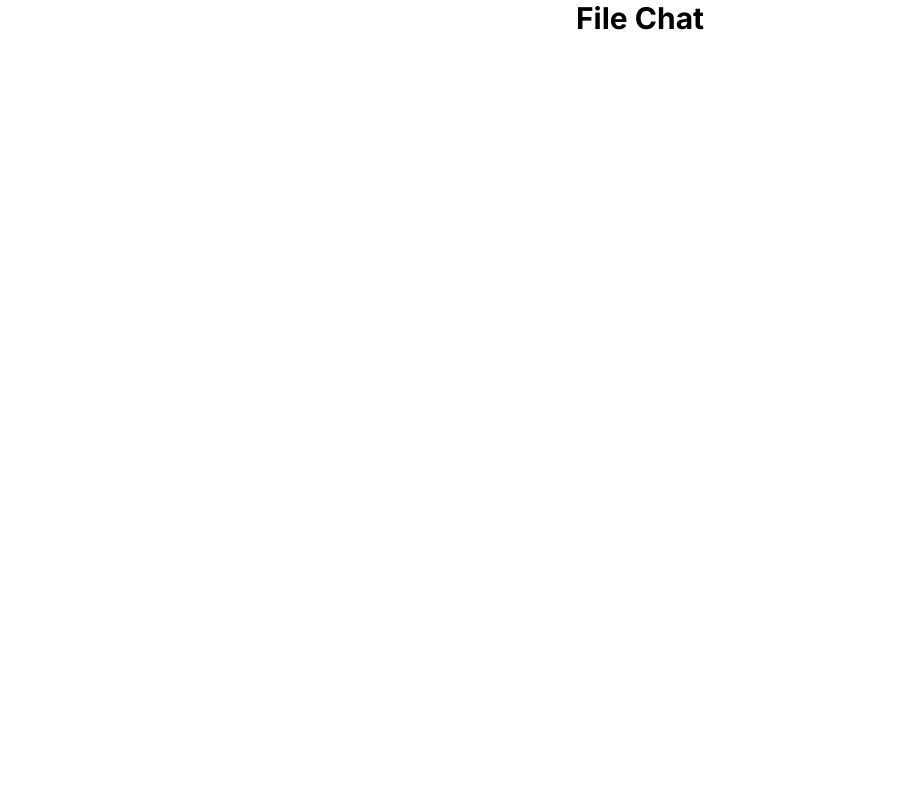
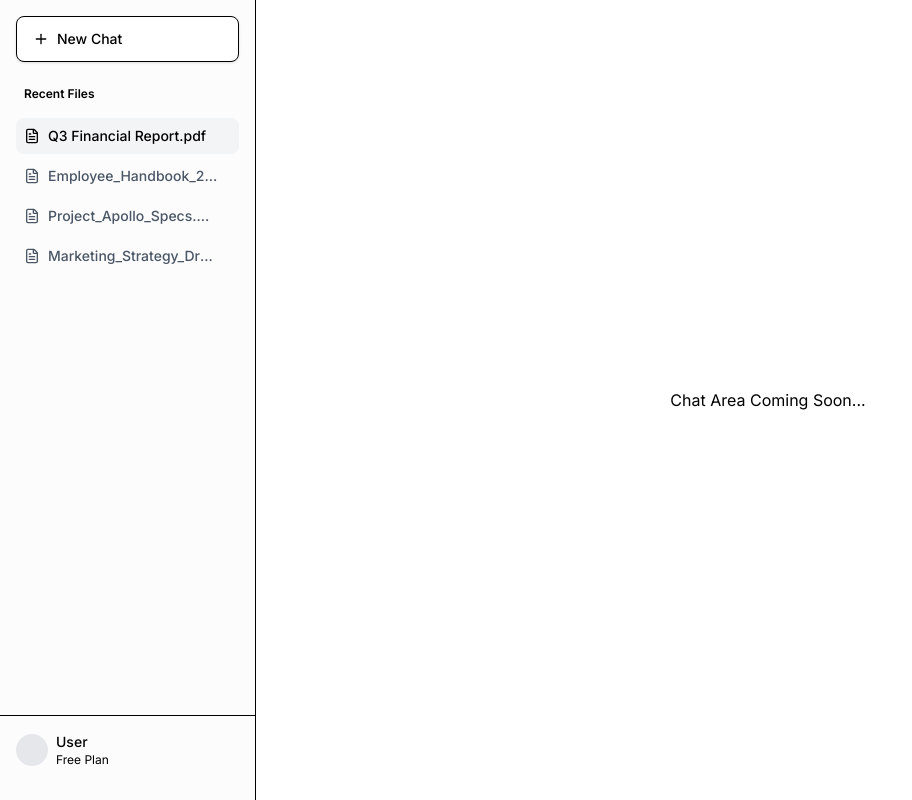
Before and after one commit to Murzuq/file-chat, a Next.js app: page / in a window 1280 px wide. Shown: the whole page, without its empty margins (0-912 px from the left). Built offline with nearby package versions, Linux system fonts and the light colour scheme.

Commit message:
Added Sidebar

```diff
--- a/app/page.tsx
+++ b/app/page.tsx
@@ -1,5 +1,20 @@
+import Sidebar from '@/components/Sidebar';
+
 export default function Home() {
   return (
-    <div className='items-center text-center text-3xl font-bold'>File Chat</div>
+    <div className='bg-background flex h-screen w-full overflow-hidden'>
+      {/* Sidebar - Hidden on mobile, visible on medium screens and up */}
+      <div className='hidden md:block'>
+        <Sidebar />
+      </div>
+
+      {/* Main Content Area */}
+      <main className='flex h-full w-full flex-1 flex-col bg-white dark:bg-gray-950 dark:text-white'>
+        {/* Placeholder for now */}
+        <div className='text-muted-foreground flex h-full items-center justify-center'>
+          Chat Area Coming Soon...
+        </div>
+      </main>
+    </div>
   );
 }
--- /dev/null
+++ b/components/Sidebar.tsx
@@ -0,0 +1,81 @@
+import React from 'react';
+import { MessageSquare, Plus, Trash2, FileText } from 'lucide-react';
+import { cn } from '@/lib/utils';
+
+// Mock Data for Phase 2 (Static UI)
+const MOCK_CHATS = [
+  { id: '1', title: 'Q3 Financial Report.pdf', date: 'Today' },
+  { id: '2', title: 'Employee_Handbook_2024.pdf', date: 'Yesterday' },
+  { id: '3', title: 'Project_Apollo_Specs.pdf', date: '3 days ago' },
+  { id: '4', title: 'Marketing_Strategy_Draft_v2.pdf', date: 'Last week' },
+];
+
+interface SidebarProps {
+  className?: string;
+}
+
+const Sidebar: React.FC<SidebarProps> = ({ className }) => {
+  return (
+    <div
+      className={cn(
+        'flex h-full w-64 flex-col border-r bg-gray-50/50 pb-4 dark:bg-gray-900/50',
+        className
+      )}
+    >
+      {/* Header / New Chat Button */}
+      <div className='p-4'>
+        <button
+          className={cn(
+            'flex w-full items-center justify-start gap-2 rounded-lg border bg-white px-4 py-3 text-sm font-medium shadow-sm transition-colors hover:bg-gray-50 dark:bg-gray-950 dark:hover:bg-gray-900'
+          )}
+        >
+          <Plus className='text-primary h-4 w-4' />
+          <span>New Chat</span>
+        </button>
+      </div>
+
+      {/* Chat History List */}
+      <div className='flex-1 overflow-y-auto px-4 py-2'>
+        <div className='space-y-4'>
+          <div className='text-muted-foreground px-2 text-xs font-semibold'>
+            Recent Files
+          </div>
+          <div className='space-y-1'>
+            {MOCK_CHATS.map((chat) => (
+              <button
+                key={chat.id}
+                className={cn(
+                  'group flex w-full items-center justify-between rounded-lg px-2 py-2 text-sm font-medium transition-colors hover:bg-gray-100 dark:hover:bg-gray-800',
+                  chat.id === '1'
+                    ? 'text-primary bg-gray-100 dark:bg-gray-800'
+                    : 'text-gray-600 dark:text-gray-400'
+                )}
+              >
+                <div className='flex items-center gap-2 overflow-hidden'>
+                  <FileText className='h-4 w-4 shrink-0' />
+                  <span className='truncate'>{chat.title}</span>
+                </div>
+
+                {/* Delete button (only visible on hover for cleaner look) */}
+                <Trash2 className='h-4 w-4 opacity-0 transition-opacity group-hover:opacity-100 hover:text-red-500' />
+              </button>
+            ))}
+          </div>
+        </div>
+      </div>
+
+      {/* Footer / User Info (Optional placeholder) */}
+      <div className='mt-auto border-t p-4'>
+        <div className='text-muted-foreground flex items-center gap-2 text-sm'>
+          <div className='h-8 w-8 rounded-full bg-gray-200'></div>
+          <div className='flex flex-col'>
+            <span className='text-foreground font-medium'>User</span>
+            <span className='text-xs'>Free Plan</span>
+          </div>
+        </div>
+      </div>
+    </div>
+  );
+};
+
+export default Sidebar;
```
